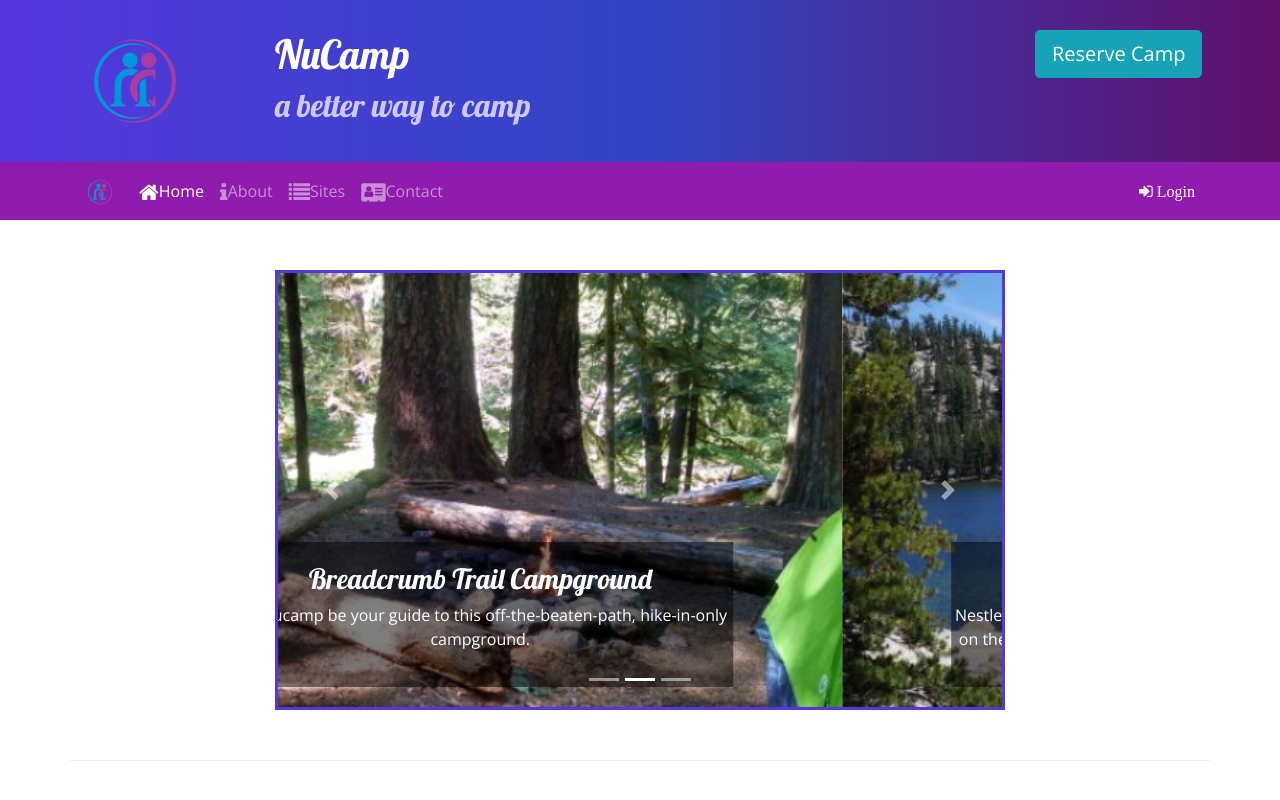
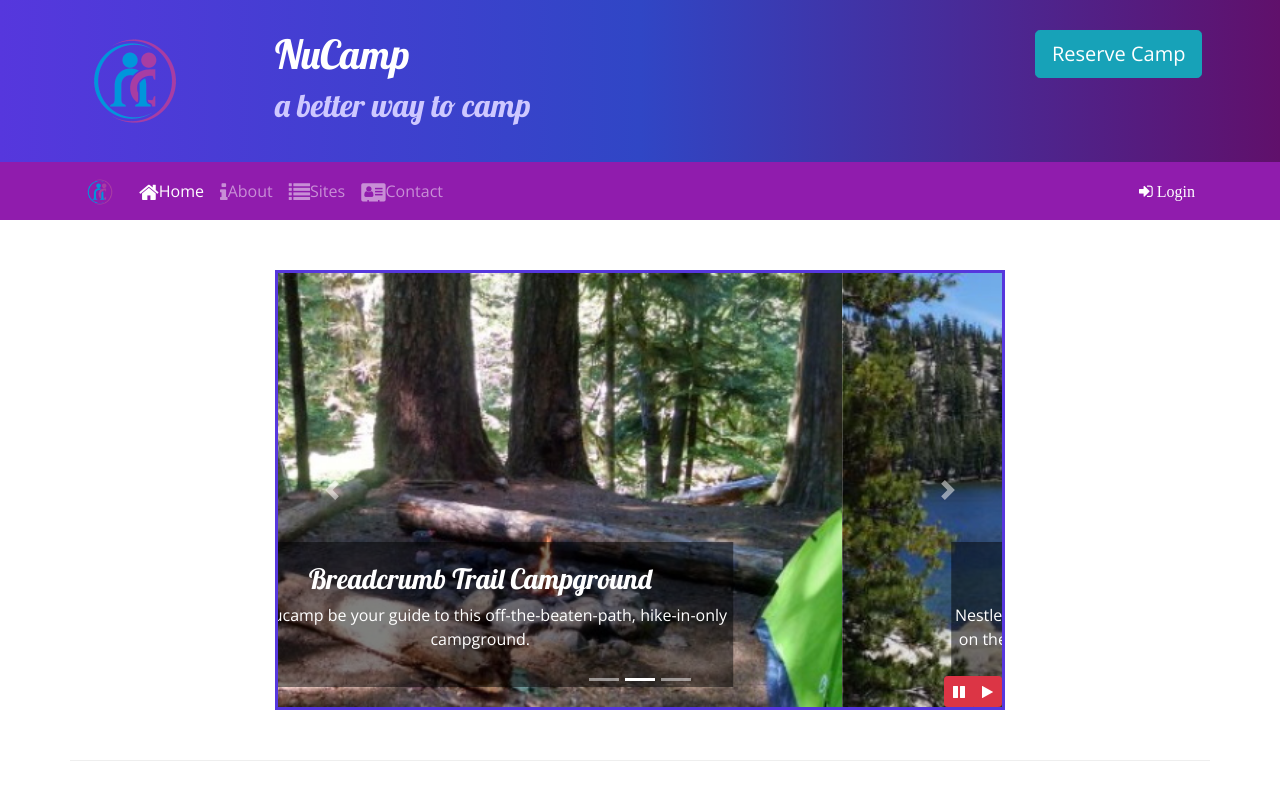
Before and after one commit to jtbahe/nucamp_bootstrap, a website: page index.html in a window 1280 px wide. Shown: the top 800 px of the page. Drawn offline with nearby package versions, Linux system fonts and the light colour scheme.

Commit message:
Bootstrap and jquery part 1

```diff
--- a/css/styles.css
+++ b/css/styles.css
@@ -49,3 +49,9 @@
 .carousel {
     border: solid #5637dd;
 }
+
+#carouselButton {
+    position: absolute;
+    right: 0;
+    bottom: 0;
+}
--- a/index.html
+++ b/index.html
@@ -187,6 +187,14 @@
                         <span class="carousel-control-next-icon"></span>
                         <span class="sr-only">Next</span>
                     </a>
+                    <div class="btn-group" id="carouselButton">
+                        <button class="btn btn-danger btn-sm" id="carouselPause">
+                            <i class="fa fa-pause"></i>
+                        </button>
+                        <button class="btn btn-danger btn-sm" id="carouselPlay">
+                            <i class="fa fa-play"></i>
+                        </button>
+                    </div>
                 </div>
             </div>
         </div>
@@ -269,5 +277,17 @@
     <script src="node_modules/jquery/dist/jquery.slim.min.js"></script>
     <script src="node_modules/popper.js/dist/umd/popper.min.js"></script>
     <script src="node_modules/bootstrap/dist/js/bootstrap.min.js"></script>
+
+    <script>
+        $(function() {
+            $(".carousel").carousel({interval: 2000});
+            $("#carouselPause").click(function() {
+                $(".carousel").carousel("pause");
+            });
+            $("#carouselPlay").click(function() {
+                $(".carousel").carousel("cycle");
+            });
+        })
+    </script>
 </body>
 </html>
```
